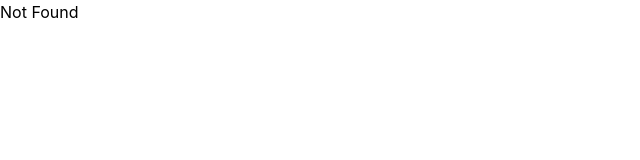
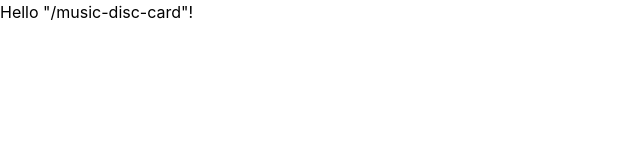
Before and after one commit to marcorentap/wunderkammer, a React (Vite) app: page /wunderkammer/music-disc-card in a window 1280 px wide. Shown: the top 160 px of the page, without its empty margins (0-640 px from the left). Built offline with nearby package versions, Linux system fonts and the light colour scheme.

Commit message:
Add music-disc-card

```diff
--- /dev/null
+++ b/src/components/MusicDiscCard/MusicDiscCardTitle.tsx
@@ -0,0 +1,9 @@
+import { Link } from '@tanstack/react-router'
+
+export default function DummyTitle() {
+  return (
+    <Link to="/music-disc-card" className="font-bold">
+      Music Disc Card
+    </Link>
+  )
+}
--- a/src/routeTree.gen.ts
+++ b/src/routeTree.gen.ts
@@ -10,12 +10,18 @@
 
 import { Route as rootRouteImport } from './routes/__root'
 import { Route as NorgramRouteImport } from './routes/norgram'
+import { Route as MusicDiscCardRouteImport } from './routes/music-disc-card'
 import { Route as DummyRouteImport } from './routes/dummy'
 import { Route as IndexRouteImport } from './routes/index'
 
 const NorgramRoute = NorgramRouteImport.update({
   id: '/norgram',
   path: '/norgram',
+  getParentRoute: () => rootRouteImport,
+} as any)
+const MusicDiscCardRoute = MusicDiscCardRouteImport.update({
+  id: '/music-disc-card',
+  path: '/music-disc-card',
   getParentRoute: () => rootRouteImport,
 } as any)
 const DummyRoute = DummyRouteImport.update({
@@ -32,30 +38,34 @@ const IndexRoute = IndexRouteImport.update({
 export interface FileRoutesByFullPath {
   '/': typeof IndexRoute
   '/dummy': typeof DummyRoute
+  '/music-disc-card': typeof MusicDiscCardRoute
   '/norgram': typeof NorgramRoute
 }
 export interface FileRoutesByTo {
   '/': typeof IndexRoute
   '/dummy': typeof DummyRoute
+  '/music-disc-card': typeof MusicDiscCardRoute
   '/norgram': typeof NorgramRoute
 }
 export interface FileRoutesById {
   __root__: typeof rootRouteImport
   '/': typeof IndexRoute
   '/dummy': typeof DummyRoute
+  '/music-disc-card': typeof MusicDiscCardRoute
   '/norgram': typeof NorgramRoute
 }
 export interface FileRouteTypes {
   fileRoutesByFullPath: FileRoutesByFullPath
-  fullPaths: '/' | '/dummy' | '/norgram'
+  fullPaths: '/' | '/dummy' | '/music-disc-card' | '/norgram'
   fileRoutesByTo: FileRoutesByTo
-  to: '/' | '/dummy' | '/norgram'
-  id: '__root__' | '/' | '/dummy' | '/norgram'
+  to: '/' | '/dummy' | '/music-disc-card' | '/norgram'
+  id: '__root__' | '/' | '/dummy' | '/music-disc-card' | '/norgram'
   fileRoutesById: FileRoutesById
 }
 export interface RootRouteChildren {
   IndexRoute: typeof IndexRoute
   DummyRoute: typeof DummyRoute
+  MusicDiscCardRoute: typeof MusicDiscCardRoute
   NorgramRoute: typeof NorgramRoute
 }
 
@@ -66,6 +76,13 @@ declare module '@tanstack/react-router' {
       path: '/norgram'
       fullPath: '/norgram'
       preLoaderRoute: typeof NorgramRouteImport
+      parentRoute: typeof rootRouteImport
+    }
+    '/music-disc-card': {
+      id: '/music-disc-card'
+      path: '/music-disc-card'
+      fullPath: '/music-disc-card'
+      preLoaderRoute: typeof MusicDiscCardRouteImport
       parentRoute: typeof rootRouteImport
     }
     '/dummy': {
@@ -88,6 +105,7 @@ declare module '@tanstack/react-router' {
 const rootRouteChildren: RootRouteChildren = {
   IndexRoute: IndexRoute,
   DummyRoute: DummyRoute,
+  MusicDiscCardRoute: MusicDiscCardRoute,
   NorgramRoute: NorgramRoute,
 }
 export const routeTree = rootRouteImport
--- a/src/routes/index.tsx
+++ b/src/routes/index.tsx
@@ -1,9 +1,10 @@
-import NorgramTitle from "@/components/Norgram/NorgramTitle"
-import DummyTitle from "@/components/Dummy/DummyTitle"
-import { TitleItem } from "@/components/utils/TitleItem"
-import { createFileRoute } from "@tanstack/react-router"
-import { motion } from "motion/react"
-import { useRef } from "react"
+import NorgramTitle from '@/components/Norgram/NorgramTitle'
+import DummyTitle from '@/components/Dummy/DummyTitle'
+import { TitleItem } from '@/components/utils/TitleItem'
+import { createFileRoute } from '@tanstack/react-router'
+import { motion } from 'motion/react'
+import { useRef } from 'react'
+import MusicDiscCardTitle from '@/components/MusicDiscCard/MusicDiscCardTitle'
 
 export const Route = createFileRoute('/')({
   component: App,
@@ -13,10 +14,15 @@ function App() {
   const containerRef = useRef(null)
 
   return (
-    <motion.div ref={containerRef}
-      className="flex flex-col gap-12 w-dvw h-200 text-center text-3xl overflow-y-scroll overflow-x-hidden pb-[50dvh] pt-[50dvh]">
+    <motion.div
+      ref={containerRef}
+      className="flex flex-col gap-12 w-dvw h-200 text-center text-3xl overflow-y-scroll overflow-x-hidden pb-[50dvh] pt-[50dvh]"
+    >
       <TitleItem scrollRef={containerRef}>
         <NorgramTitle />
+      </TitleItem>
+      <TitleItem scrollRef={containerRef}>
+        <MusicDiscCardTitle />
       </TitleItem>
       {Array.from({ length: 100 }).map((_, i) => (
         <TitleItem key={i} scrollRef={containerRef}>
--- /dev/null
+++ b/src/routes/music-disc-card.tsx
@@ -0,0 +1,9 @@
+import { createFileRoute } from '@tanstack/react-router'
+
+export const Route = createFileRoute('/music-disc-card')({
+  component: RouteComponent,
+})
+
+function RouteComponent() {
+  return <div>Hello "/music-disc-card"!</div>
+}
```
